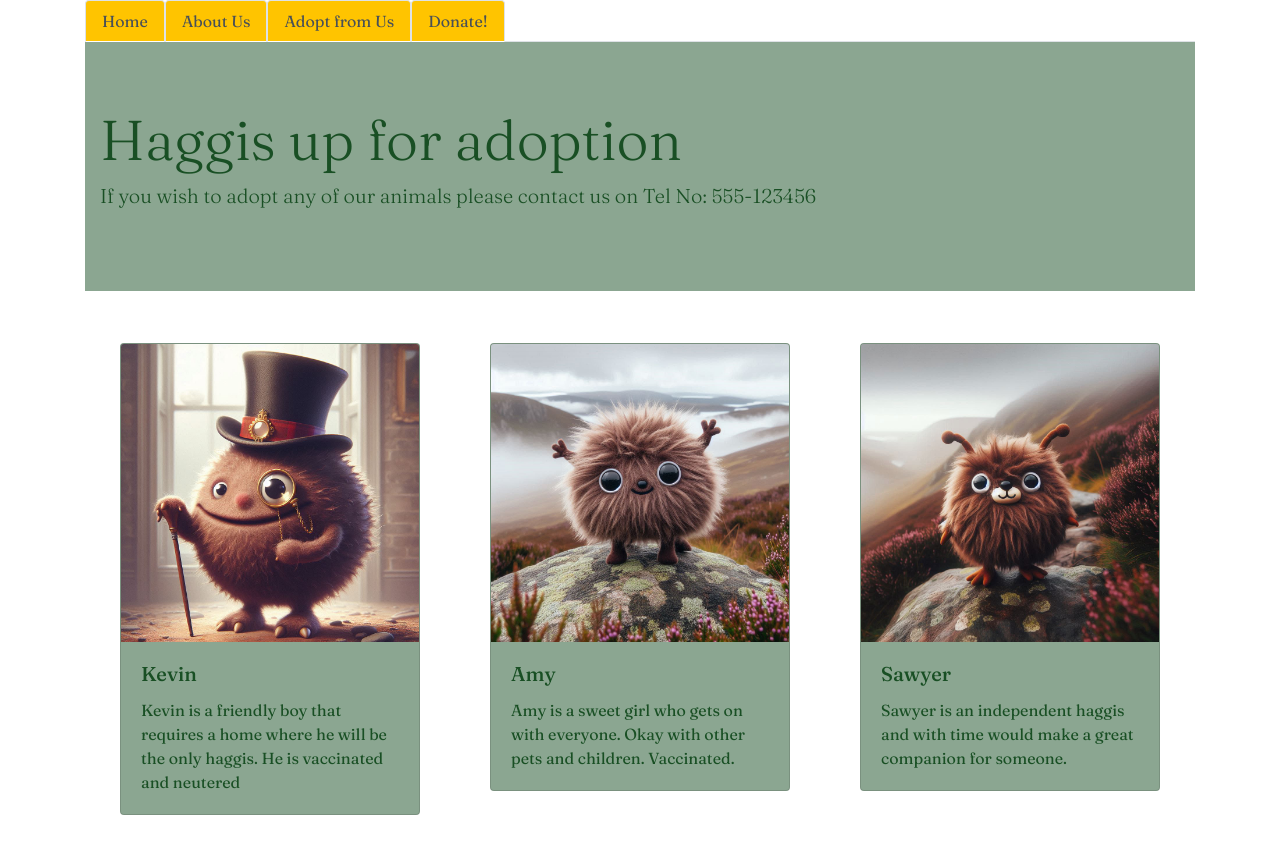
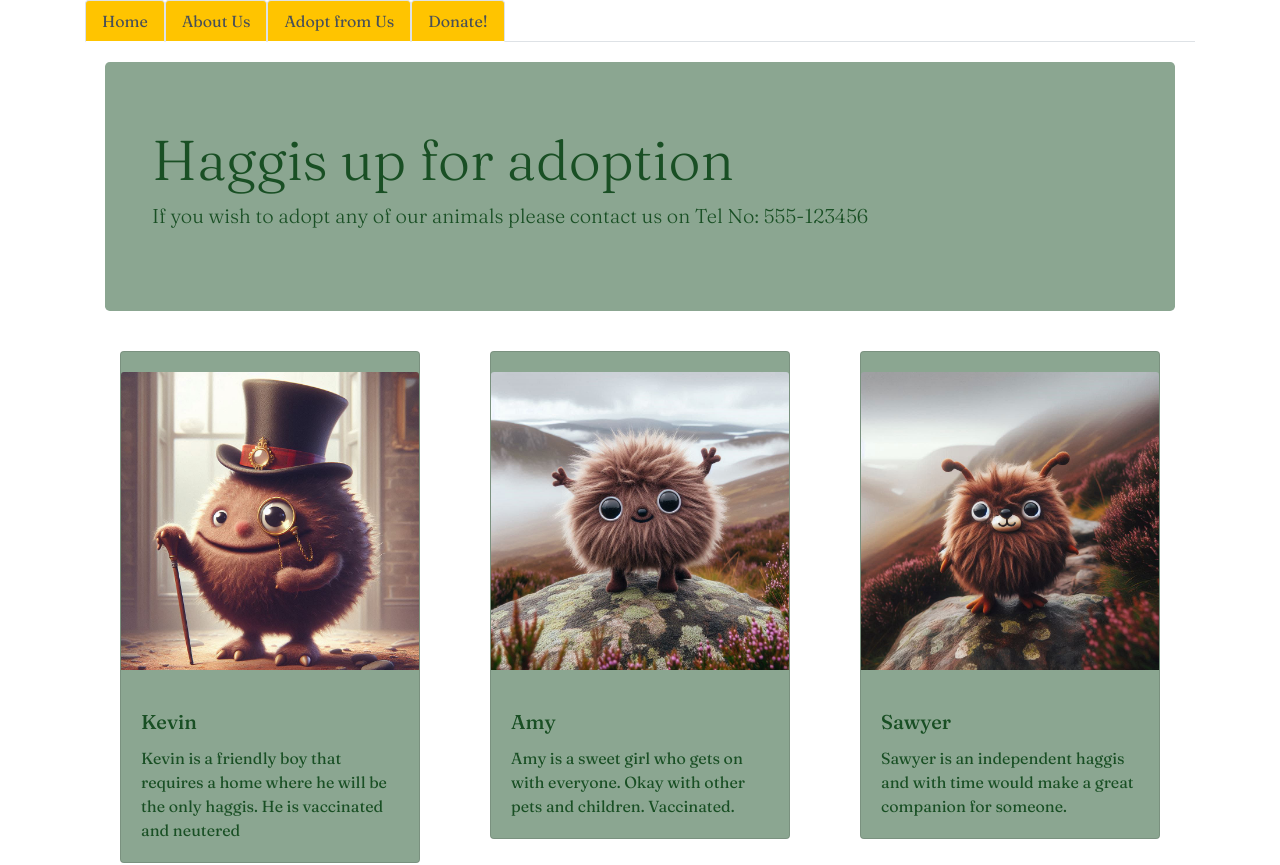
Before and after one commit to SarahcEmm/tailwind, a plain HTML site: page adopt.html in a window 1280 px wide. Shown: the top 865 px of the page. Drawn offline with nearby package versions, Linux system fonts and the light colour scheme.

Commit message:
didnt's saave

```diff
--- a/adopt.html
+++ b/adopt.html
@@ -28,7 +28,7 @@
   </ul>
 
 </nav>
-<div class="jumbotron jumbotron-fluid">
+<div class="jumbotron">
     <div class="container">
       <h1 class="display-4">Haggis up for adoption</h1>
       <p class="lead">If you wish to adopt any of our animals please contact us on Tel No: 555-123456</p>
--- a/assets/css/style.css
+++ b/assets/css/style.css
@@ -16,6 +16,7 @@ body {
 
 .jumbotron {
     background-color: rgba(25, 79, 36, 0.5);
+    margin: 20px;
 }
 .donate-box {
   background-color: rgba(25, 79, 36, 0.5);
@@ -25,6 +26,9 @@ body {
 .form-control {
   background-color: rgba(2, 27, 7, 0.1);
   color: #ffc400;
+}
+img {
+  margin: 20px auto;
 }
 
 .button-30 {
@@ -71,9 +75,3 @@ body {
   box-shadow: #D6D6E7 0 3px 7px inset;
   transform: translateY(2px);
 }
-
-  </div>
-
-
-</body>
-</html>
```
Also changed, not shown: index.html (+2 -0 lines).
